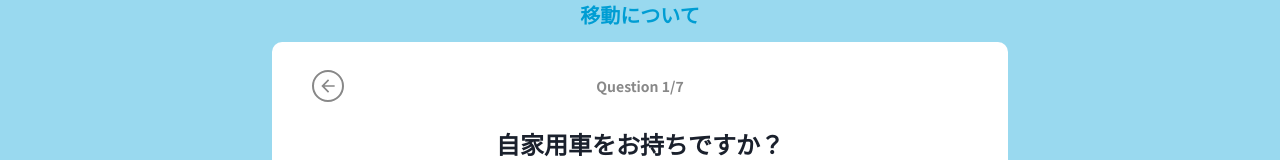
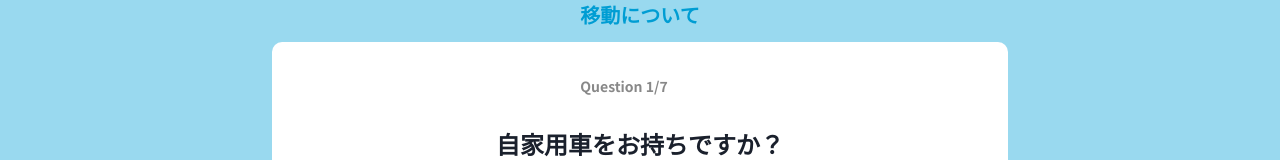
Before and after one commit to codeforjapan/JibungotoPlanet, a Next.js app: page /category/mobility/questions/mq1 in a window 1280 px wide. Shown: the part 145-305 px from the top of the page. Built offline with nearby package versions, Linux system fonts and the light colour scheme; no server answers.

Commit message:
question backbutton

```diff
--- a/components/molecules/questions/QuestionHeader.tsx
+++ b/components/molecules/questions/QuestionHeader.tsx
@@ -2,8 +2,8 @@ import { FC, useMemo } from 'react'
 import { useRouter } from 'next/router'
 import { ArrowBackIcon } from '@chakra-ui/icons'
 import { Flex, IconButton, Text } from '@chakra-ui/react'
+import { QUESTION_DENOMINATOR } from 'constants/questions'
 import { useAnswerController } from '../../../hooks/questions'
-import { QUESTION_DENOMINATOR } from 'constants/questions'
 
 type Props = {
   questionPage: Questions.Page
@@ -33,6 +33,7 @@ const QuestionHeader: FC<Props> = ({ questionPage }) => {
 
   return (
     <Flex justifyContent="space-between" alignItems="center" my={7}>
+      {Number(numerator) > 1 && (
         <IconButton
           aria-label="戻る"
           variant="outline"
@@ -43,6 +44,7 @@ const QuestionHeader: FC<Props> = ({ questionPage }) => {
           borderColor="grey.400"
           onClick={() => prevPage()}
         />
+      )}
       <Text
         color="grey.400"
         fontWeight="bold"
```
Lines whose indentation alone changed are shown as unchanged.
